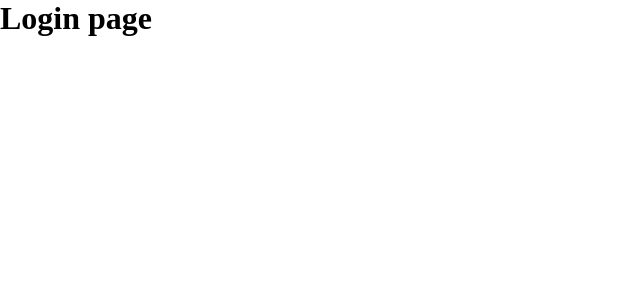
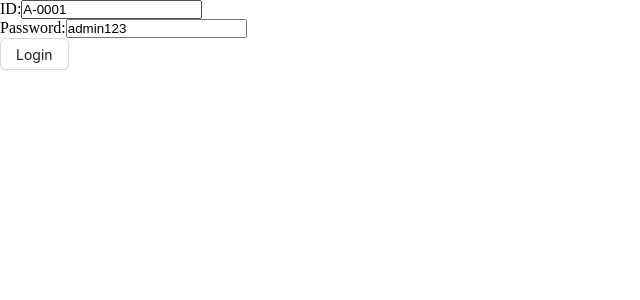
Before and after one commit to Joy5k/univerisity-management-client, a React (Vite) app: page /login in a window 1280 px wide. Shown: the top 300 px of the page, without its empty margins (0-640 px from the left). Built offline with nearby package versions, Linux system fonts and the light colour scheme.

Commit message:
setup the redux and created the protect routes

```diff
--- a/package.json
+++ b/package.json
@@ -12,15 +12,18 @@
   "dependencies": {
     "@reduxjs/toolkit": "^2.0.1",
     "antd": "^5.13.1",
+    "jwt-decode": "^4.0.0",
     "react": "^18.2.0",
     "react-dom": "^18.2.0",
     "react-hook-form": "^7.49.3",
     "react-redux": "^9.1.0",
-    "react-router-dom": "^6.21.2"
+    "react-router-dom": "^6.21.2",
+    "redux-persist": "^6.0.0"
   },
   "devDependencies": {
     "@types/react": "^18.2.43",
     "@types/react-dom": "^18.2.17",
+    "@types/redux-persist": "^4.3.1",
     "@typescript-eslint/eslint-plugin": "^6.14.0",
     "@typescript-eslint/parser": "^6.14.0",
     "@vitejs/plugin-react": "^4.2.1",
--- a/src/App.tsx
+++ b/src/App.tsx
@@ -1,11 +1,12 @@
 import MainLayout from "./components/layout/MainLayout"
+import ProtectedRoute from "./components/layout/ProtectedRoute"
 
 function App() {
 
   return (
-    <>
+    <ProtectedRoute>
     <MainLayout></MainLayout>
-    </>
+    </ProtectedRoute>
   )
 }
 
--- /dev/null
+++ b/src/components/layout/ProtectedRoute.tsx
@@ -0,0 +1,15 @@
+import  { ReactNode } from 'react';
+import { useAppSelector } from '../../redux/hooks';
+import { useCurrentToken } from '../../redux/features/auth/authSlice';
+import { Navigate } from 'react-router-dom';
+
+const ProtectedRoute = ({ children }: { children: ReactNode }) => {
+    const token = useAppSelector(useCurrentToken);
+    if (!token) {
+        return <Navigate to="/login" replace={true}></Navigate>
+    }
+    return children
+
+};
+
+export default ProtectedRoute;
--- a/src/main.tsx
+++ b/src/main.tsx
@@ -4,13 +4,17 @@ import "./index.css";
 import { RouterProvider } from "react-router-dom";
 import router from "./routes/routes.tsx";
 import { Provider } from "react-redux";
-import { store } from "./redux/features/store.ts";
+import { persistor, store } from "./redux/store.ts";
+import { PersistGate } from "redux-persist/integration/react";
 
 ReactDOM.createRoot(document.getElementById("root")!).render(
   <React.StrictMode>
     <Provider store={store}>
-    <RouterProvider router={router}>
+      <PersistGate loading={null} persistor={persistor}>
+      <RouterProvider router={router}>
     </RouterProvider>
+      </PersistGate>
+
    </Provider>
   </React.StrictMode>
 );
--- a/src/pages/Login.tsx
+++ b/src/pages/Login.tsx
@@ -1,9 +1,43 @@
+import { Button } from "antd";
+import { useForm } from "react-hook-form";
+import { useLoginMutation } from "../redux/features/auth/authAPI";
+import { useAppDispatch } from "../redux/hooks";
+import { setUser } from "../redux/features/auth/authSlice";
+import { verifyToken } from "../utils/verifyToken";
 
 const Login = () => {
+    const dispatch=useAppDispatch()
+    const { register, handleSubmit } = useForm({
+        defaultValues:
+        {
+            "id": "A-0001",
+            "password": "admin123"
+        }
+    })
+    const [login, { error }] = useLoginMutation()
+
+    const onSubmit = async(data) => {
+        const userInfo = {
+            id: data.id,
+            password:data.password
+        }
+        const res = await login(userInfo).unwrap();
+        const user=verifyToken(res.data.accessToken)
+        console.log(user);
+        dispatch(setUser({user:user,token:res.data.accessToken}))
+    }
     return (
-        <div>
-           <h1>Login page</h1>
-        </div>
+        <form onSubmit={handleSubmit(onSubmit)}>
+            <div>
+                <label htmlFor="id">ID:</label>
+                <input type="text" id="id" {...register("id")} />
+          </div>
+            <div>
+                <label htmlFor="password">Password:</label>
+                <input type="text" id="password" {...register("password")} />
+            </div>
+            <Button htmlType="submit">Login</Button>
+        </form>
     );
 };
 
--- a/src/redux/api/baseApi.ts
+++ b/src/redux/api/baseApi.ts
@@ -0,0 +1,12 @@
+import { createApi, fetchBaseQuery } from "@reduxjs/toolkit/query/react";
+
+export const baseApi = createApi({
+  reducerPath: "baseApi",
+  baseQuery: fetchBaseQuery({
+    baseUrl: "http://localhost:5001/api/v1",
+    //below the line set the cookies on browser
+    credentials: "include",
+  }),
+
+  endpoints: () => ({}),
+});
--- /dev/null
+++ b/src/redux/features/auth/authApi.ts
@@ -0,0 +1,14 @@
+import { baseApi } from "../../api/baseApi";
+
+const authApi = baseApi.injectEndpoints({
+    endpoints: (builder) =>( {
+        login: builder.mutation({
+            query: (userInfo) => ({
+                url: "/auth/login",
+                    method: "POST",
+                    body:userInfo
+            })
+        })
+    })
+})
+export const {useLoginMutation } = authApi
--- /dev/null
+++ b/src/redux/features/auth/authSlice.ts
@@ -0,0 +1,32 @@
+import { createSlice } from "@reduxjs/toolkit";
+import { RootState } from "../../store";
+
+type TInitialState = {
+    user: null | object;
+    token:null | string;
+}
+
+const initialState:TInitialState = {
+    user: null,
+    token:null
+}
+
+ const authSlice = createSlice({
+    name: "auth",
+    initialState,
+     reducers: {
+         setUser: (state, action) => {
+             const {user, token} = action.payload
+             state.user = user
+             state.token = token
+         },
+         logout: (state) => {
+             state.user = null
+             state.token = null
+         }
+    }
+ })
+export const { setUser,logout } = authSlice.actions
+export default authSlice.reducer
+export const useCurrentToken=(state:RootState)=>state.auth.token
+export const useCurrentUser=(state:RootState)=>state.auth.user
--- a/src/redux/features/store.ts
+++ /dev/null
@@ -1,9 +0,0 @@
-import { configureStore } from "@reduxjs/toolkit";
-
-export const store = configureStore({
-    reducer:{}
-})
-// Infer the `RootState` and `AppDispatch` types from the store itself
-export type RootState = ReturnType<typeof store.getState>
-// Inferred type: {posts: PostsState, comments: CommentsState, users: UsersState}
-export type AppDispatch = typeof store.dispatch
--- /dev/null
+++ b/src/redux/store.ts
@@ -0,0 +1,29 @@
+import { configureStore } from "@reduxjs/toolkit";
+import authReducer from "./features/auth/authSlice"
+import { baseApi } from "./api/baseApi";
+import storage from "redux-persist/lib/storage";
+import { persistStore, persistReducer, FLUSH, REHYDRATE, PAUSE, PERSIST, PURGE, REGISTER } from 'redux-persist'
+
+
+const persistConfig = ({
+    key: "auth",
+    storage
+})
+const persistedAuthReducer = persistReducer(persistConfig, authReducer)
+
+export const store = configureStore({
+    reducer: {
+        [baseApi.reducerPath]:baseApi.reducer,
+        auth:persistedAuthReducer,
+    },
+    middleware: (getDefaultMiddlewares) => getDefaultMiddlewares({
+        serializableCheck: {
+            ignoredActions: [FLUSH, REHYDRATE, PAUSE, PERSIST, PURGE, REGISTER],
+          },
+    }).concat(baseApi.middleware)
+})
+// Infer the `RootState` and `AppDispatch` types from the store itself
+export type RootState = ReturnType<typeof store.getState>
+// Inferred type: {posts: PostsState, comments: CommentsState, users: UsersState}
+export type AppDispatch = typeof store.dispatch
+export const persistor=persistStore(store)
--- /dev/null
+++ b/src/utils/verifyToken.ts
@@ -0,0 +1,5 @@
+import { jwtDecode } from "jwt-decode"
+
+export const verifyToken = (token:string) => {
+    return  jwtDecode(token)
+}
```
Also changed, not shown: src/redux/hooks.ts (renamed from src/redux/features/hooks.ts), 1 other file (tests, documents, lock files or other folders).
